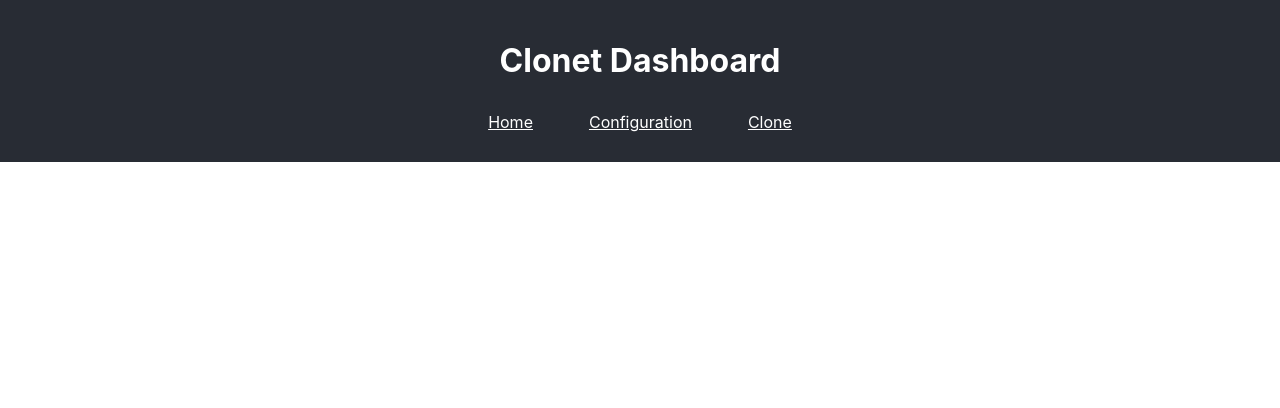
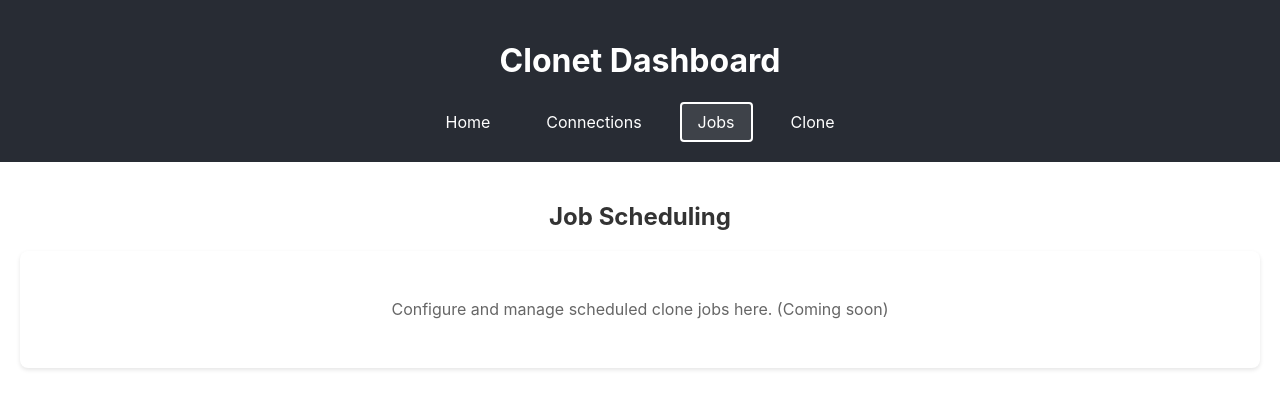
Before and after one commit to sultanj-pro/clonet, a React (Create React App) app in the folder frontend/: page /jobs in a window 1280 px wide. Shown: the top 408 px of the page. Built offline with nearby package versions, Linux system fonts and the light colour scheme; no server answers.

Commit message:
Restructure navigation: separate Connections and Jobs pages with consistent styling

```diff
--- a/frontend/src/App.css
+++ b/frontend/src/App.css
@@ -24,6 +24,7 @@
   cursor: pointer;
   border-radius: 4px;
   transition: all 0.3s ease;
+  text-decoration: none;
 }
 
 .nav-button:hover {
@@ -37,4 +38,6 @@
 
 main {
   padding: 20px;
+  max-width: 1400px;
+  margin: 0 auto;
 }
--- a/frontend/src/App.tsx
+++ b/frontend/src/App.tsx
@@ -1,6 +1,8 @@
 import React from 'react';
 import { BrowserRouter, Routes, Route, NavLink } from 'react-router-dom';
+import HomePage from './components/HomePage';
 import ConfigurationPage from './components/ConfigurationPage';
+import JobsPage from './components/JobsPage';
 import ClonePage from './components/ClonePage';
 import './App.css';
 
@@ -19,10 +21,16 @@ const App: React.FC = () => {
               Home
             </NavLink>
             <NavLink
-              to="/configuration"
+              to="/connections"
               className={({ isActive }) => `nav-button ${isActive ? 'active' : ''}`}
             >
-              Configuration
+              Connections
+            </NavLink>
+            <NavLink
+              to="/jobs"
+              className={({ isActive }) => `nav-button ${isActive ? 'active' : ''}`}
+            >
+              Jobs
             </NavLink>
             <NavLink
               to="/clone"
@@ -34,13 +42,9 @@ const App: React.FC = () => {
         </header>
         <main>
           <Routes>
-            <Route path="/" element={
-              <div>
-                <h2>Job Status Dashboard</h2>
-                <p>View all jobs ran and running here.</p>
-              </div>
-            } />
-            <Route path="/configuration/*" element={<ConfigurationPage />} />
+            <Route path="/" element={<HomePage />} />
+            <Route path="/connections" element={<ConfigurationPage />} />
+            <Route path="/jobs" element={<JobsPage />} />
             <Route path="/clone" element={<ClonePage />} />
           </Routes>
         </main>
--- a/frontend/src/components/ClonePage.css
+++ b/frontend/src/components/ClonePage.css
@@ -1,7 +1,5 @@
 .clone-page {
-  padding: 20px;
-  max-width: 1200px;
-  margin: 0 auto;
+  /* No padding - main handles the border spacing */
 }
 
 .clone-header {
@@ -271,8 +269,8 @@
 
 @media (max-width: 768px) {
   .clone-page {
-    padding: 10px;
-  }
+  /* No padding - main handles the border spacing */
+}
 
   .clone-grid {
     grid-template-columns: 1fr;
--- a/frontend/src/components/ConfigurationPage.css
+++ b/frontend/src/components/ConfigurationPage.css
@@ -7,6 +7,13 @@
 .configuration-page h2 {
   color: #333;
   margin-bottom: 20px;
+}
+
+.config-content {
+  background: white;
+  border-radius: 8px;
+  padding: 30px;
+  box-shadow: 0 2px 4px rgba(0, 0, 0, 0.1);
 }
 
 .config-section {
@@ -115,45 +122,3 @@
   color: #666;
   padding: 40px;
 }
-.config-tabs {
-  display: flex;
-  gap: 10px;
-  margin-bottom: 30px;
-  border-bottom: 2px solid #e0e0e0;
-}
-
-.config-tab {
-  padding: 12px 24px;
-  background: none;
-  border: none;
-  border-bottom: 3px solid transparent;
-  cursor: pointer;
-  font-size: 16px;
-  font-weight: 500;
-  color: #666;
-  text-decoration: none;
-  transition: all 0.3s ease;
-  display: inline-block;
-}
-
-.config-tab:hover {
-  color: #333;
-  background-color: #f5f5f5;
-}
-
-.config-tab.active {
-  color: #007bff;
-  border-bottom-color: #007bff;
-}
-
-.config-content {
-  background: white;
-  border-radius: 8px;
-  padding: 30px;
-  box-shadow: 0 2px 4px rgba(0, 0, 0, 0.1);
-}
-
-.config-content h3 {
-  color: #333;
-  margin-bottom: 10px;
-}
--- a/frontend/src/components/ConfigurationPage.tsx
+++ b/frontend/src/components/ConfigurationPage.tsx
@@ -1,57 +1,8 @@
 import React from 'react';
-import './ConfigurationPage.css';
-import { Routes, Route, NavLink, Navigate } from 'react-router-dom';
 import ConnectionsPage from './ConnectionsPage';
 
 const ConfigurationPage: React.FC = () => {
-  return (
-    <div className="configuration-page">
-      <h2>Configuration</h2>
-      <div className="config-tabs">
-        <NavLink
-          to="/configuration/settings"
-          className={({ isActive }) => `config-tab ${isActive ? 'active' : ''}`}
-        >
-          Application Settings
-        </NavLink>
-        <NavLink
-          to="/configuration/connections"
-          className={({ isActive }) => `config-tab ${isActive ? 'active' : ''}`}
-        >
-          Connections
-        </NavLink>
-        <NavLink
-          to="/configuration/jobs"
-          className={({ isActive }) => `config-tab ${isActive ? 'active' : ''}`}
-        >
-          Job Scheduling
-        </NavLink>
-      </div>
-
-      <div className="config-content">
-        <Routes>
-          <Route path="/" element={<Navigate to="/configuration/settings" replace />} />
-          <Route path="/settings" element={
-            <div>
-              <h3>General Application Settings</h3>
-              <p>Configure non-database application settings here. (More options coming soon)</p>
-            </div>
-          } />
-          <Route path="/connections" element={
-            <div>
-              <ConnectionsPage />
-            </div>
-          } />
-          <Route path="/jobs" element={
-            <div>
-              <h3>Job Scheduling</h3>
-              <p>Configure and manage scheduled jobs here. (Coming soon)</p>
-            </div>
-          } />
-        </Routes>
-      </div>
-    </div>
-  );
+  return <ConnectionsPage />;
 };
 
 export default ConfigurationPage;
--- a/frontend/src/components/ConnectionsPage.css
+++ b/frontend/src/components/ConnectionsPage.css
@@ -1,10 +1,11 @@
 .connections-page-container {
-  padding: 24px;
+  /* No padding - main handles the border spacing */
 }
 
 .connections-form-container {
   margin-bottom: 24px;
 }
+
 .connections-table {
   width: 100%;
   border-collapse: collapse;
--- /dev/null
+++ b/frontend/src/components/HomePage.css
@@ -0,0 +1,20 @@
+.home-page {
+  /* No padding - main handles the border spacing */
+}
+
+.home-page h2 {
+  color: #333;
+  margin-bottom: 20px;
+}
+
+.home-content {
+  background: white;
+  border-radius: 8px;
+  padding: 30px;
+  box-shadow: 0 2px 4px rgba(0, 0, 0, 0.1);
+}
+
+.home-content p {
+  color: #666;
+  line-height: 1.6;
+}
--- /dev/null
+++ b/frontend/src/components/HomePage.tsx
@@ -0,0 +1,15 @@
+import React from 'react';
+import './HomePage.css';
+
+const HomePage: React.FC = () => {
+  return (
+    <div className="home-page">
+      <h2>Job Status Dashboard</h2>
+      <div className="home-content">
+        <p>View all jobs ran and running here.</p>
+      </div>
+    </div>
+  );
+};
+
+export default HomePage;
--- /dev/null
+++ b/frontend/src/components/JobsPage.css
@@ -0,0 +1,25 @@
+.jobs-page {
+  /* No padding - main handles the border spacing */
+}
+
+.jobs-page h2 {
+  color: #333;
+  margin-bottom: 20px;
+}
+
+.jobs-content {
+  background: white;
+  border-radius: 8px;
+  padding: 30px;
+  box-shadow: 0 2px 4px rgba(0, 0, 0, 0.1);
+}
+
+.jobs-content h3 {
+  color: #333;
+  margin-bottom: 10px;
+}
+
+.jobs-content p {
+  color: #666;
+  line-height: 1.6;
+}
--- /dev/null
+++ b/frontend/src/components/JobsPage.tsx
@@ -0,0 +1,15 @@
+import React from 'react';
+import './JobsPage.css';
+
+const JobsPage: React.FC = () => {
+  return (
+    <div className="jobs-page">
+      <h2>Job Scheduling</h2>
+      <div className="jobs-content">
+        <p>Configure and manage scheduled clone jobs here. (Coming soon)</p>
+      </div>
+    </div>
+  );
+};
+
+export default JobsPage;
```
